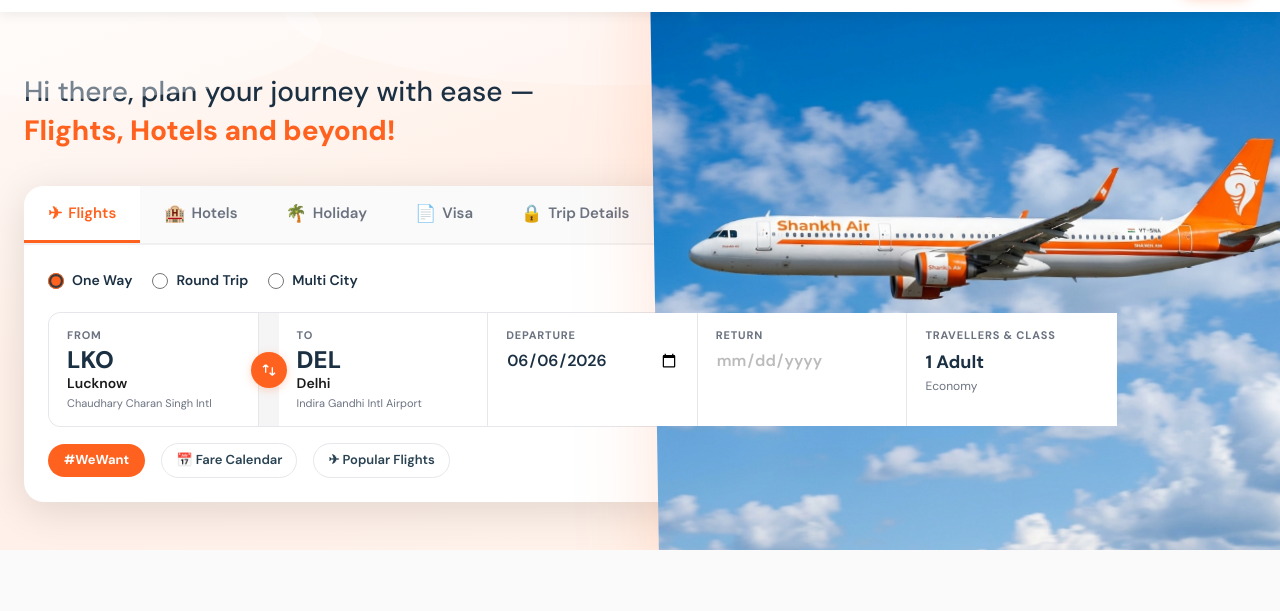
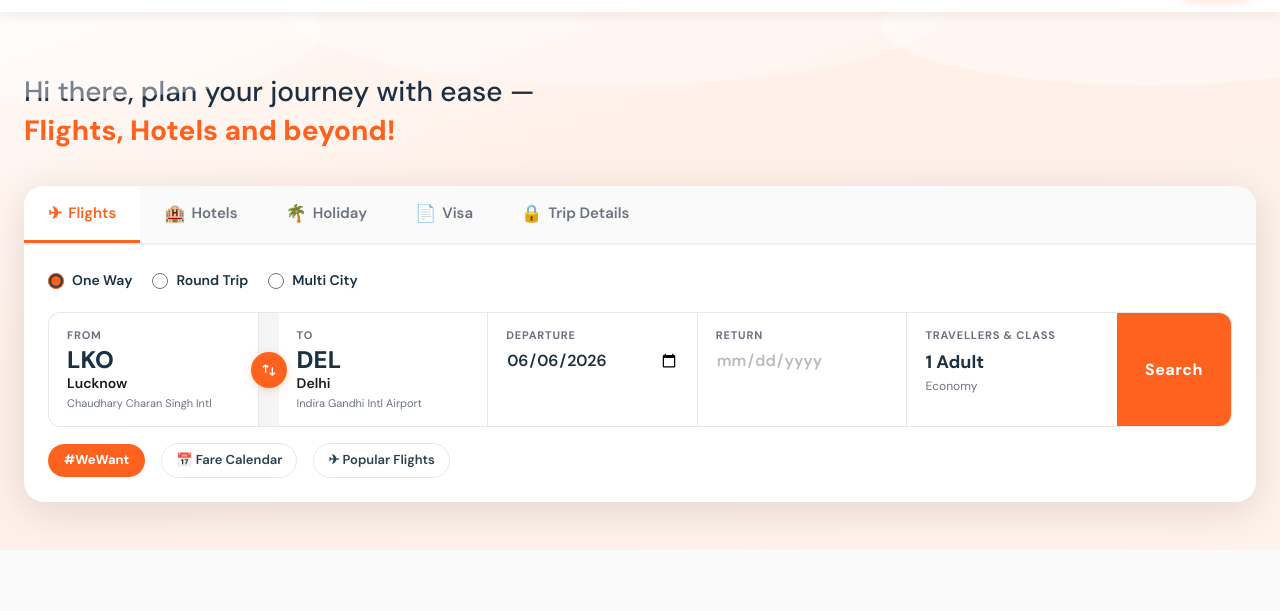
Before and after one commit to hxmmxd/shankhair, a website built with Vite: page index.html in a window 1280 px wide. Shown: the part 58-669 px from the top of the page. Built offline with nearby package versions, Linux system fonts and the light colour scheme.

Commit message:
🗑 Remove airplane image from hero section

```diff
--- a/index.html
+++ b/index.html
@@ -58,9 +58,6 @@
     <section class="hero-section" id="flights">
       <div class="hero-bg-art" aria-hidden="true">
         <div class="cloud-layer"></div>
-        <div class="hero-plane-wrap">
-          <img src="/images/hero_plane.png" alt="" class="hero-plane" />
-        </div>
       </div>
       <div class="hero-container">
         <div class="hero-greeting">
--- a/style.css
+++ b/style.css
@@ -272,27 +272,6 @@ input, select { font-family: inherit; }
   animation: cloudDrift 20s linear infinite;
 }
 @keyframes cloudDrift { 0% { transform: translateX(0); } 100% { transform: translateX(-5%); } }
-/* Hero branded plane */
-.hero-plane-wrap {
-  position: absolute;
-  right: -40px;
-  bottom: -20px;
-  width: 52%;
-  max-width: 680px;
-  pointer-events: none;
-  animation: planeDrift 6s ease-in-out infinite;
-}
-.hero-plane {
-  width: 100%;
-  height: auto;
-  object-fit: contain;
-  filter: drop-shadow(0 20px 40px rgba(255,98,31,0.18));
-}
-@keyframes planeDrift {
-  0%, 100% { transform: translateY(0px) rotate(-1deg); }
-  50%       { transform: translateY(-12px) rotate(0.5deg); }
-}
-@media (max-width: 900px) { .hero-plane-wrap { display: none; } }
 .hero-container { max-width: 1280px; margin: 0 auto; padding: 0 24px; }
 .hero-greeting { margin-bottom: 36px; max-width: 580px; }
 .hero-greeting h1 {
```
